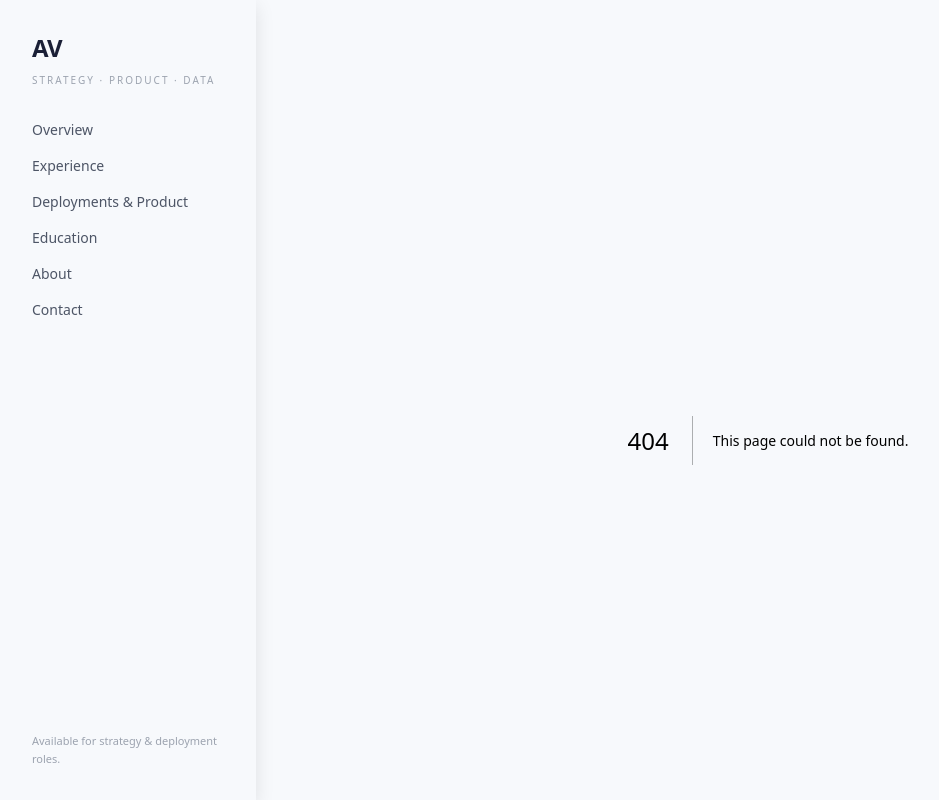
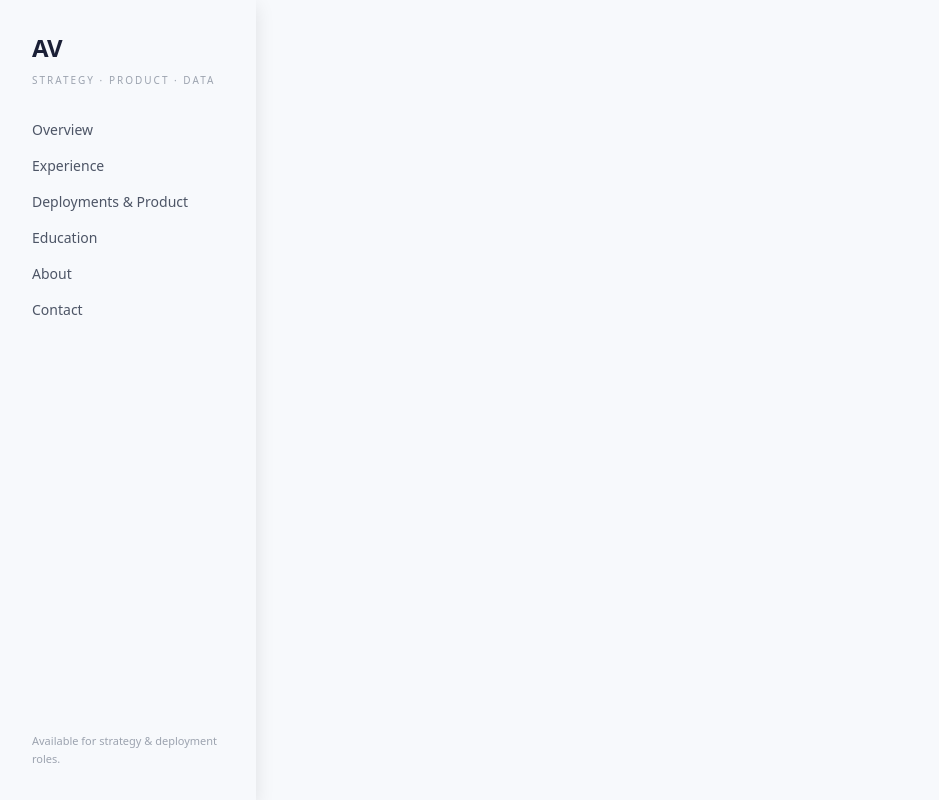
Before and after one commit to avelayud/my-portfolio, a Next.js app: page /resume in a window 1280 px wide. Before the commit this address had no page. Shown: the top 800 px of the page, without its empty margins (0-939 px from the left). Built offline with nearby package versions, Linux system fonts and the light colour scheme.

Commit message:
Update how I work and map

```diff
--- a/app/contact/page.tsx
+++ b/app/contact/page.tsx
@@ -185,7 +185,7 @@ export default function ContactPage() {
                     </div>
                   </div>
                   <a
-                    href="/files/Arjuna%20Velayudam%20Resume.pdf"
+                    href="/resume"
                     target="_blank"
                     rel="noreferrer"
                     className="inline-flex items-center rounded-full border border-brand-primary/40 bg-brand-primary/5 px-3 py-1.5 text-[11px] font-medium text-brand-primary hover:bg-brand-primary/10 transition"
--- /dev/null
+++ b/app/resume/page.tsx
@@ -0,0 +1,16 @@
+// app/resume/page.tsx
+export const metadata = {
+  title: "Arjuna Velayudam Resume",
+};
+
+export default function ResumePage() {
+  return (
+    <div className="min-h-screen bg-background">
+      <iframe
+        title="Arjuna Velayudam Resume"
+        src="/files/Arjuna%20Velayudam%20Resume.pdf"
+        className="h-screen w-full"
+      />
+    </div>
+  );
+}
```
